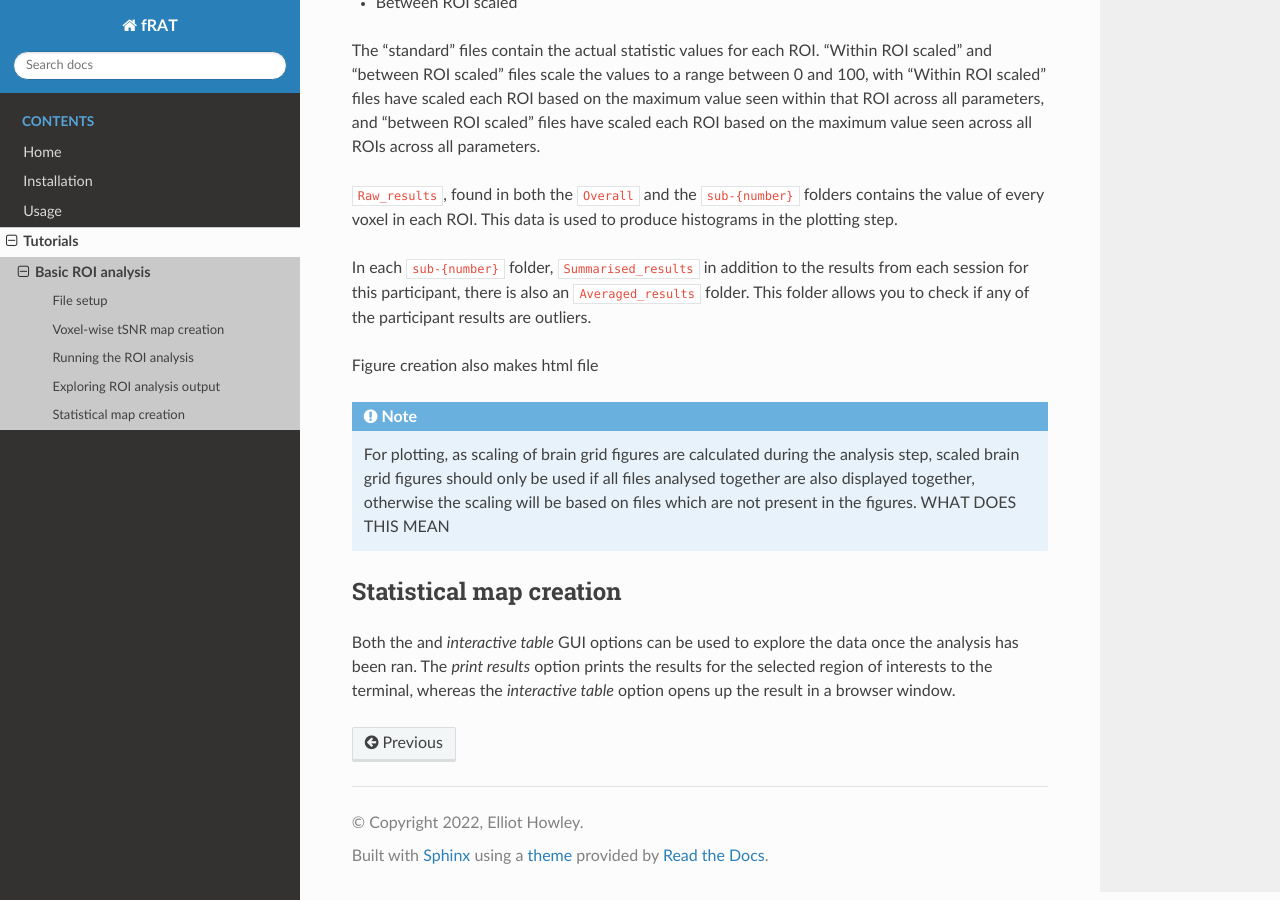
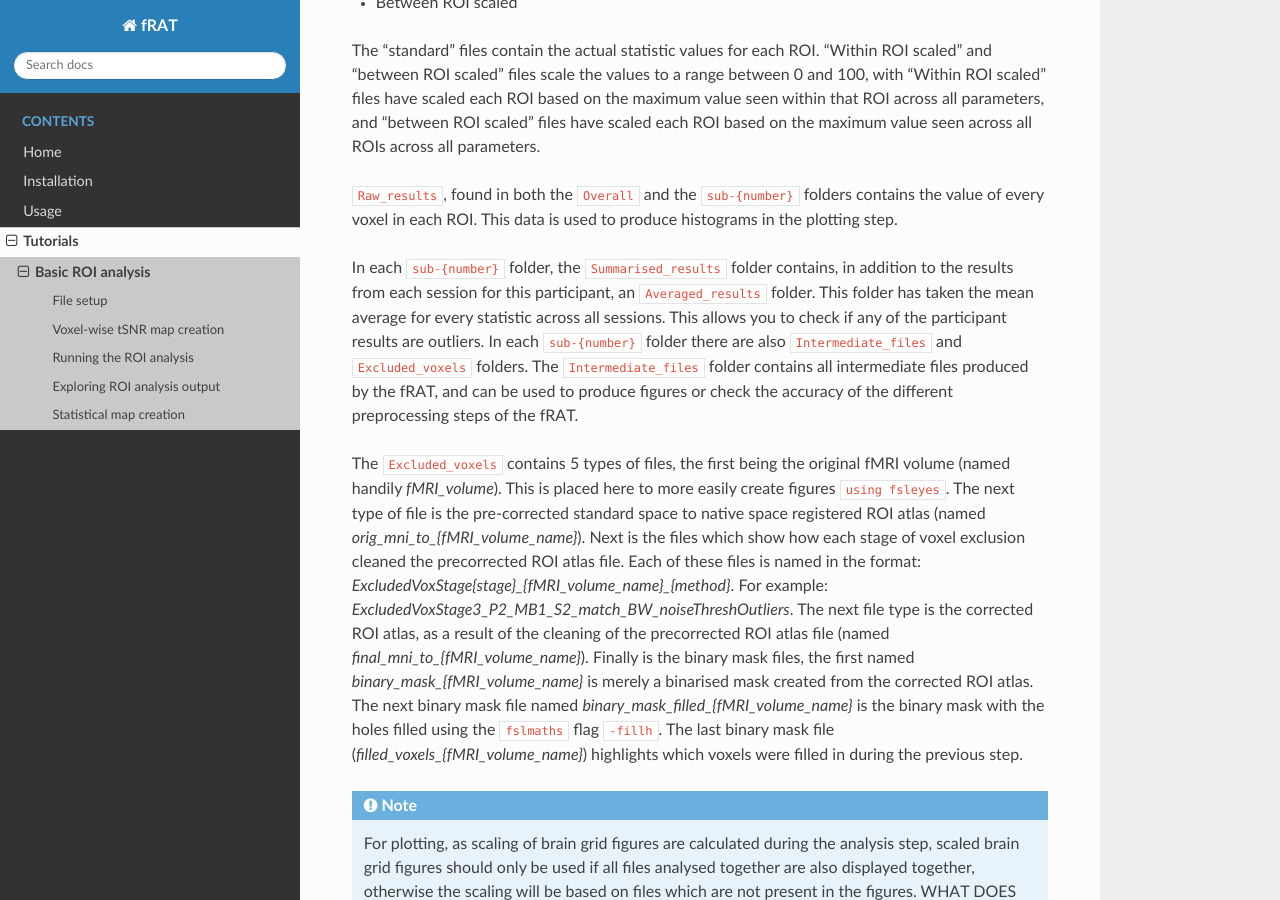
Before and after one commit to elliohow/fMRI_ROI_Analysis_Tool, a Sphinx documentation site: the page built from docs/tutorials/Basic-ROI-analysis.rst, in a window 1280 px wide and 900 px high, scrolled down 5307 px. Built offline with Sphinx 7.4.7 and the Read the Docs theme 2.0.0, drawn with Linux system fonts in a browser that asks for light colours; some of the changed text lies outside the part shown.

Commit message:
* Documentation update

```diff
--- a/docs/tutorials.rst
+++ b/docs/tutorials.rst
@@ -1,5 +1,3 @@
-.. _tutorials:
-
 =========
 Tutorials
 =========
--- a/docs/tutorials/Basic-ROI-analysis.rst
+++ b/docs/tutorials/Basic-ROI-analysis.rst
@@ -8,7 +8,7 @@ This page will first explain key concepts of fRAT and then will give instruction
 
 #. Create a voxel-wise tSNR map
 #. Convert this voxel-wise map into an ROI based map
-#. Produce figures and statistically analyse this data
+#. Understand the basics of the ROI analysis output
 
 .. note::
     This tutorial will focus on how to use the GUI version of the fRAT, as while many settings and functions can be
@@ -125,15 +125,15 @@ Here is the folder structure of the output folder:
 
 In the folder structure above:
 
-- ``additional_info.csv`` contains further information about files such as the displacement values as measured during motion correction
+- ``additional_info.csv`` contains further information about files such as the displacement values as measured during motion correction.
 - ``analysis_log.toml`` is the configuration files used to run the analysis step (logs are also output for the statistics and plotting steps)
-- ``copy_paramValues.csv`` is the parameter values used for the analysis
-- ``index.html`` is used to open the html report output by the plotting step
-- ``Statistics`` contains the statistical analysis output
-- ``Figures`` contains folders for each plot type created
-- ``fRAT_report`` contains the pages of the html report
-- ``Overall`` contains the final results, summarised across participants/sessions
-- ``sub-{number}`` contains the results computed for each participant
+- ``copy_paramValues.csv`` is the parameter values used for the analysis.
+- ``index.html`` is used to open the html report output by the plotting step.
+- ``Statistics`` contains the statistical analysis output.
+- ``Figures`` contains folders for each plot type created.
+- ``fRAT_report`` contains the pages of the html report.
+- ``Overall`` contains the final results, summarised across participants/sessions.
+- ``sub-{number}`` contains the results computed for each participant.
 
 In the ``Overall`` folder, ``Summarised_results`` will contain ``Participant_averaged_results`` and
 ``Session_averaged_results``, with each folder containing a separate file for each parameter combination and also a
@@ -160,10 +160,25 @@ the maximum value seen across all ROIs across all parameters.
 ``Raw_results``, found in both the ``Overall`` and the ``sub-{number}`` folders contains the value of every voxel in
 each ROI. This data is used to produce histograms in the plotting step.
 
-In each ``sub-{number}`` folder, ``Summarised_results`` in addition to the results from each session for this participant, there
-is also an ``Averaged_results`` folder. This folder allows you to check if any of the participant results are outliers.
+In each ``sub-{number}`` folder, the ``Summarised_results`` folder contains, in addition to the results from each
+session for this participant, an ``Averaged_results`` folder. This folder has taken the mean average for every statistic
+across all sessions. This allows you to check if any of the participant results are outliers. In each ``sub-{number}``
+folder there are also ``Intermediate_files`` and ``Excluded_voxels`` folders. The ``Intermediate_files`` folder
+contains all intermediate files produced by the fRAT, and can be used to produce figures or check the accuracy of the different
+preprocessing steps of the fRAT.
 
-Figure creation also makes html file
+The ``Excluded_voxels`` contains 5 types of files, the first being the original fMRI volume (named handily `fMRI_volume`).
+This is placed here to more easily create figures ``using fsleyes``. The next type of file is the pre-corrected
+standard space to native space registered ROI atlas (named `orig_mni_to_{fMRI_volume_name}`). Next is the files which show how each
+stage of voxel exclusion cleaned the precorrected ROI atlas file. Each of these files is named in the format:
+`ExcludedVoxStage{stage}_{fMRI_volume_name}_{method}`. For example:
+`ExcludedVoxStage3_P2_MB1_S2_match_BW_noiseThreshOutliers`. The next file type is the corrected ROI atlas, as a result
+of the cleaning of the precorrected ROI atlas file (named `final_mni_to_{fMRI_volume_name}`). Finally is the binary mask files, the first
+named `binary_mask_{fMRI_volume_name}` is merely a binarised mask created from the corrected ROI atlas. The next binary mask
+file named `binary_mask_filled_{fMRI_volume_name}` is the binary mask with the holes filled using the ``fslmaths`` flag
+``-fillh``. The last binary mask file (`filled_voxels_{fMRI_volume_name}`) highlights which voxels were filled in
+during the previous step.
+
 
 .. note::
     For plotting, as scaling of brain grid figures are calculated during the analysis step, scaled brain grid figures
--- a/docs/usage.rst
+++ b/docs/usage.rst
@@ -57,7 +57,7 @@ Then save and exit the bash_profile. Solution originally found here:
 [Link](https://stackoverflow.com/questions/50168647/multiprocessing-causes-python-to-crash-and-gives-an-error-may-have-been-in-progr)
 
 FileNotFoundError: No such file or directory
-********************************************
+--------------------------------------------
 While this error can be caused for a number of reasons, such as a file that is present in the  ``paramValues.csv``
 table that is no longer present in its subject directory. If this error occurs at the beginning of the ROI
 analysis, during the anatomical file alignment step, it is likely that in the path to the chosen base directory, there
```
